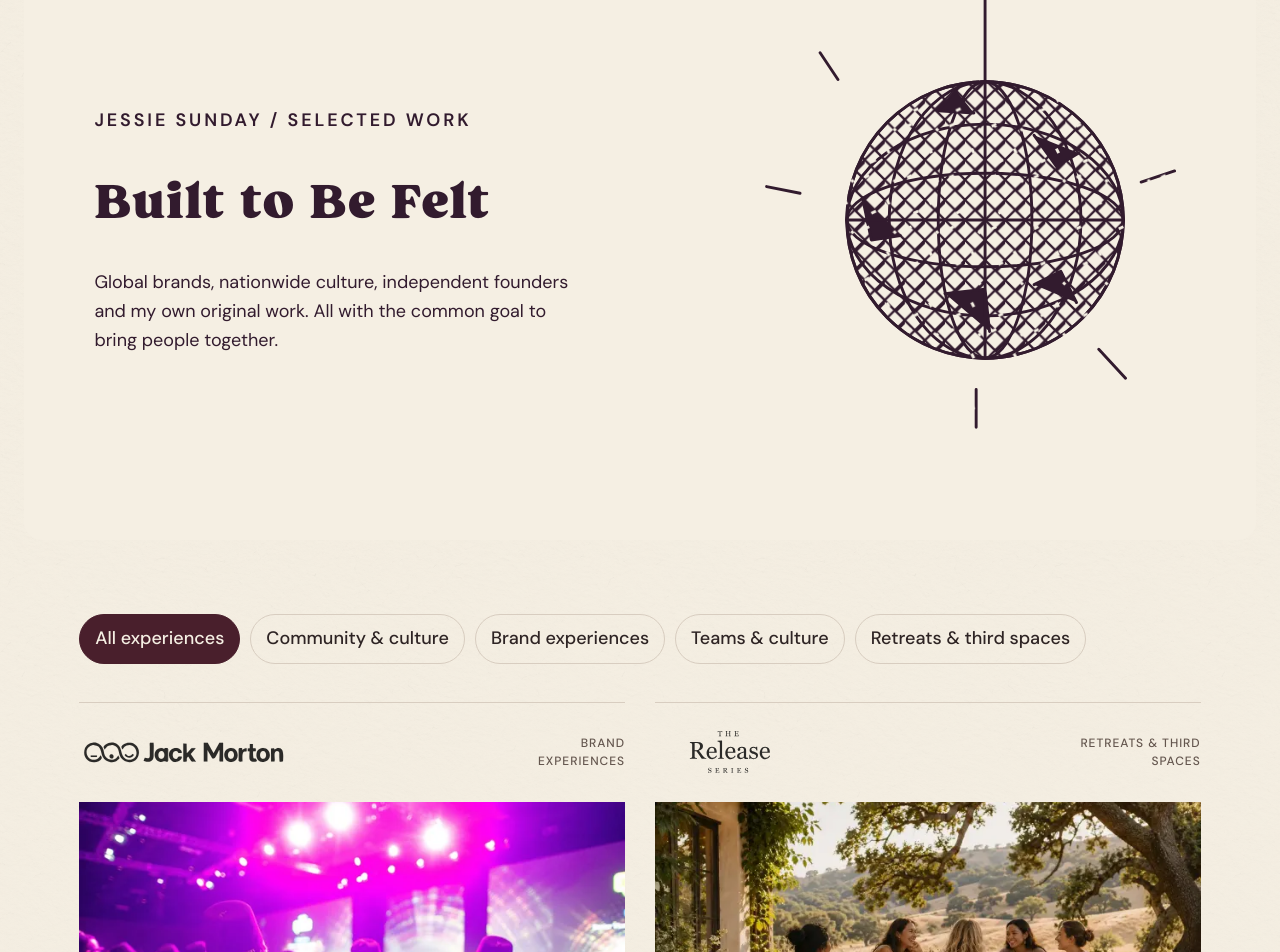
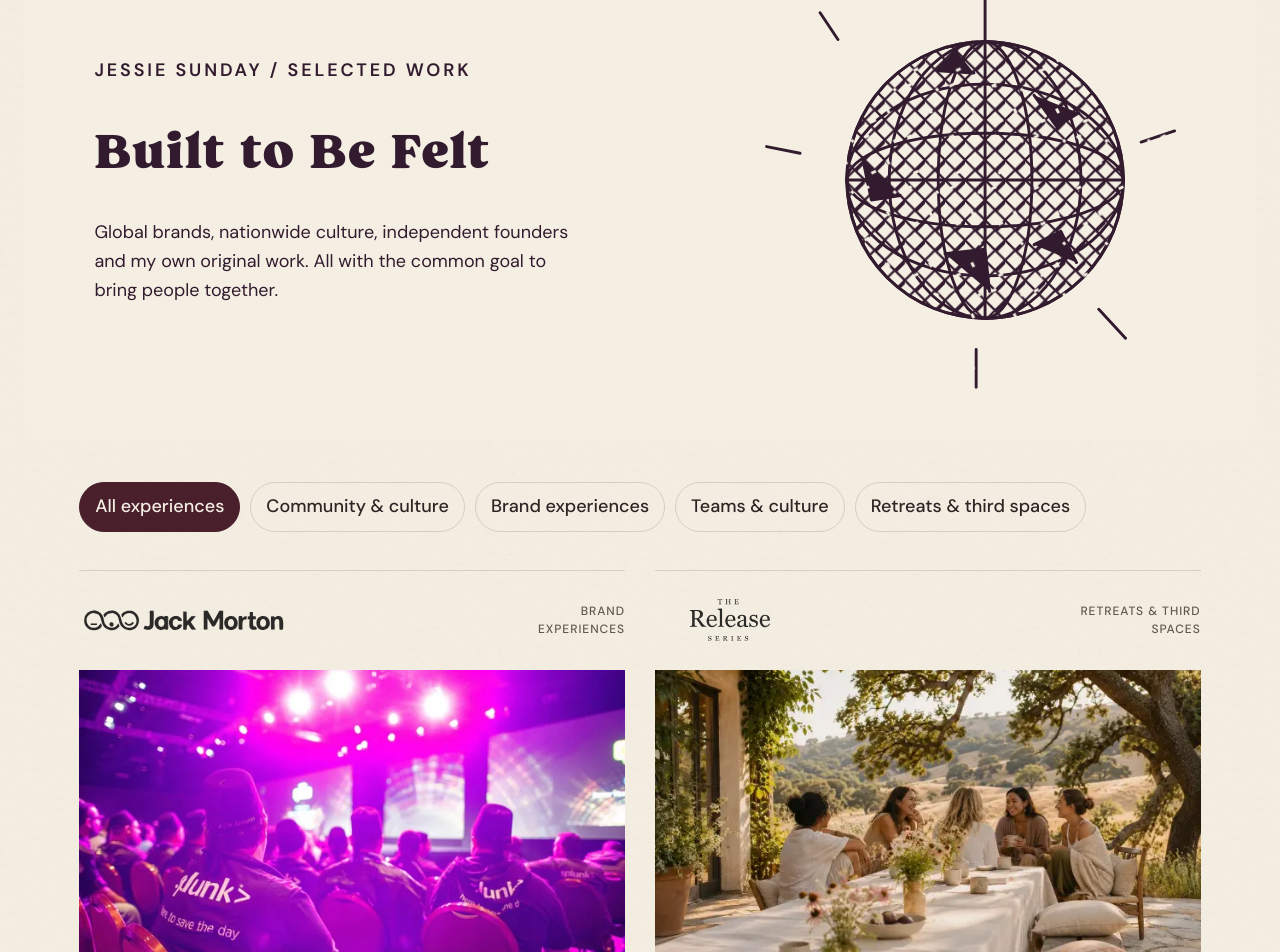
Before and after one commit to Jessie-Sunday/jessiesunday-website, a plain HTML site: page work/index.html in a window 1280 px wide. Shown: the part 168-1120 px from the top of the page. Drawn offline with Linux system fonts and the light colour scheme.

Commit message:
Tighten selected work hero spacing
Co-Authored-By: Claude Opus 5.5 <noreply@anthropic.com>

```diff
--- a/assets/css/site.css
+++ b/assets/css/site.css
@@ -935,7 +935,7 @@ figure {
   color: var(--accent-text);
 }
 .work {
-  padding-top: 88px;
+  padding-top: 56px;
 }
 .filters {
   display: flex;
@@ -3251,8 +3251,8 @@ body,
   overflow: hidden;
   display: flex;
   align-items: center;
-  min-height: 620px;
-  padding: 90px clamp(25px, 5.5vw, 100px);
+  min-height: 520px;
+  padding: 70px clamp(25px, 5.5vw, 100px);
   background: var(--print-paper);
   color: var(--print-ink);
 }
@@ -3287,7 +3287,7 @@ body,
   right: 3%;
   width: 38%;
   max-width: 560px;
-  height: 600px;
+  height: 520px;
   color: var(--print-ink);
   pointer-events: none;
   z-index: -1;
```
